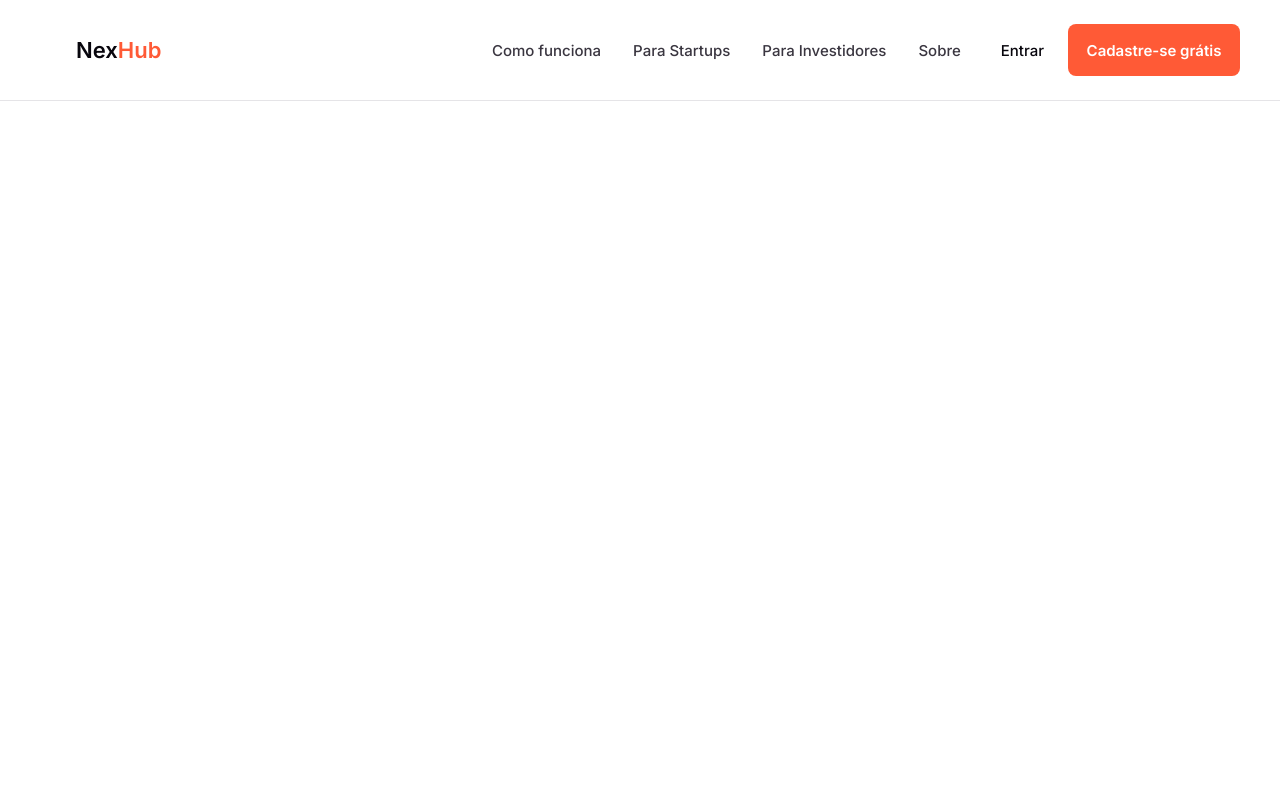
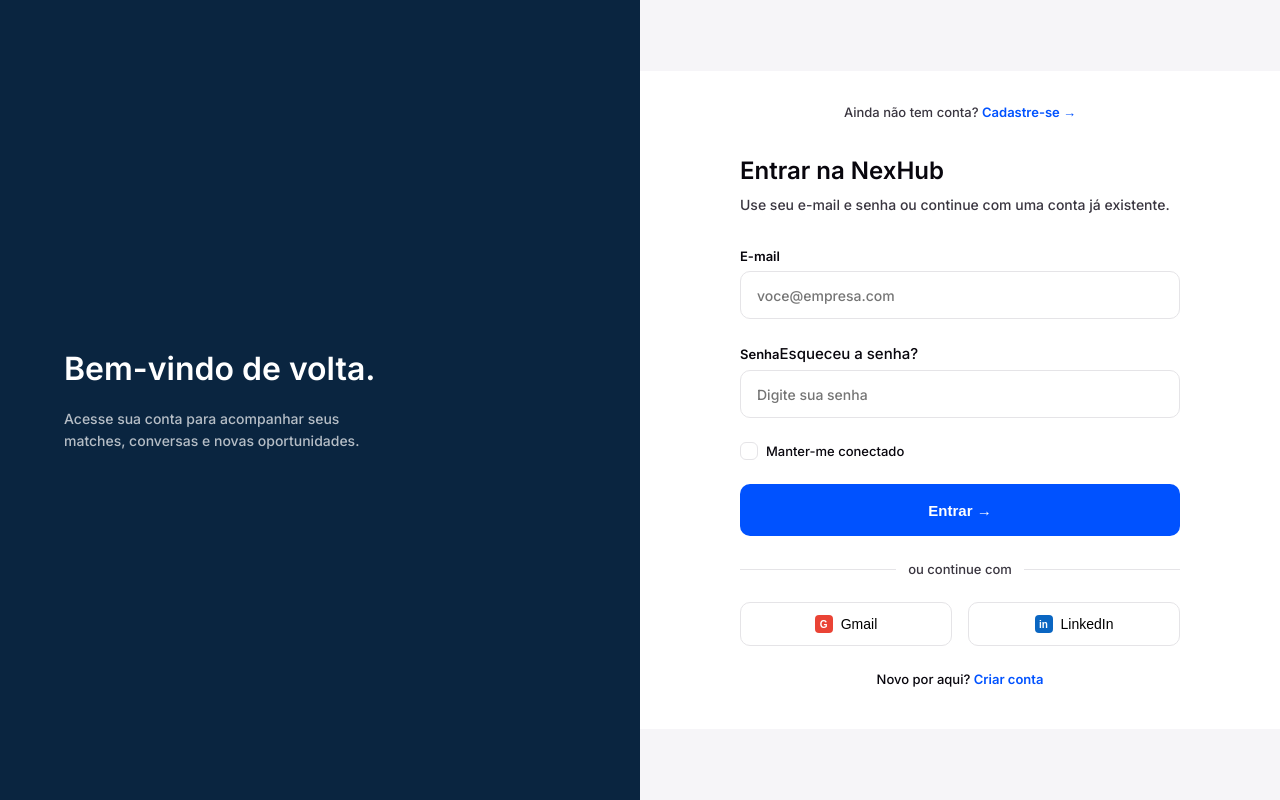
Before and after one commit to Andrewkaue10/Front_end_PI, a React (Vite) app in the folder Fron-pi/: page /login in a window 1280 px wide. Built offline with nearby package versions, Linux system fonts and the light colour scheme.

Commit message:
feat: tela de login criada

```diff
--- a/Fron-pi/src/App.jsx
+++ b/Fron-pi/src/App.jsx
@@ -7,10 +7,11 @@
 import ForgotPassword from './pages/ForgotPassword/ForgotPassword'
 import ResetPassword from './pages/ResetPassword/ResetPassword'
 import './App.css'
+import Login from './pages/Login/login'
 
 function App() {
   const location = useLocation()
-  const hideNavbar = ['/esqueci-senha', '/redefinir-senha'].includes(location.pathname)
+  const hideNavbar = ['/esqueci-senha', '/redefinir-senha', '/login'].includes(location.pathname)
   return (
     <>
       {!hideNavbar && <Navbar />}
@@ -18,6 +19,7 @@
         <Route path="/" element={<Home />} />
         <Route path="/esqueci-senha" element={<ForgotPassword />} />
         <Route path="/redefinir-senha" element={<ResetPassword />} />
+        <Route path="/login" element={<Login />} />
         <Route path="/feed" element={<Feed />} />
         <Route path="/cadastro/investidor" element={<SignupInvestor />} />
         <Route path="/cadastro/startup" element={<SignupStartup />} />
--- /dev/null
+++ b/Fron-pi/src/pages/Login/Login.css
@@ -0,0 +1,80 @@
+.login-page {
+  display: grid;
+  grid-template-columns: 1fr 1fr;
+  grid-template-rows: minmax(0, 1fr);
+  height: 100svh;
+  overflow: hidden;
+}
+
+.login-page__visual {
+  background: #0A2540;
+  color: #ffffff;
+  display: flex;
+  flex-direction: column;
+  justify-content: center;
+  padding: 0 64px;
+}
+
+.login-page__visual h2 {
+  font-size: 32px;
+  font-weight: 700;
+  margin-bottom: 16px;
+}
+
+.login-page__visual p {
+  font-size: 14px;
+  line-height: 1.6;
+  color: rgba(255, 255, 255, 0.7);
+  max-width: 320px;
+}
+
+.login-page__form-side {
+  background: #f6f5f8;
+  display: flex;
+  flex-direction: column;
+  overflow-y: auto;
+}
+
+.login-page__panel {
+  width: 100%;
+  margin: auto 0;
+  background: #ffffff;
+  padding: 32px 24px 40px;
+  display: flex;
+  flex-direction: column;
+  align-items: center;
+}
+
+.login-page__top-link {
+  font-size: 13px;
+  color: var(--color-text-light);
+  margin-bottom: 32px;
+}
+
+.login-page__top-link a {
+  color: var(--color-accent);
+  font-weight: 600;
+}
+
+.login-page__form {
+  width: 100%;
+  max-width: 440px;
+}
+
+@media (max-width: 900px) {
+  .login-page {
+    grid-template-columns: 1fr;
+    grid-template-rows: auto;
+    height: auto;
+    min-height: 100svh;
+    overflow: visible;
+  }
+
+  .login-page__visual {
+    display: none;
+  }
+
+  .login-page__form-side {
+    background: #ffffff;
+  }
+}
--- /dev/null
+++ b/Fron-pi/src/pages/Login/Login.jsx
@@ -0,0 +1,107 @@
+import { useState } from 'react'
+import { Check } from 'lucide-react'
+import { Link, useNavigate } from 'react-router-dom'
+import '../../styles/forms.css'
+import './Login.css'
+
+function Login() {
+    const [error, setError] = useState(null)
+    const navigate = useNavigate()
+
+    const handleSubmit = (e) => {
+        e.preventDefault()
+        setError(null)
+
+        const form = new FormData(e.target)
+        const email = form.get('email')
+        const senha = form.get('senha')
+
+        const faltando = []
+        if (!email || !email.trim()) faltando.push('E-mail')
+        if (!senha || !senha.trim()) faltando.push('Senha')
+
+        if (faltando.length > 0) {
+            setError(`Preencha: ${faltando.join(', ')}.`)
+            return
+        }
+
+        // integrar com o back
+        navigate('/feed')
+    }
+
+    return (
+        <div className="theme-blue login-page">
+            <section className="login-page__visual">
+                <h2>Bem-vindo de volta.</h2>
+                <p>Acesse sua conta para acompanhar seus matches, conversas e novas oportunidades.</p>
+            </section>
+
+            <section className="login-page__form-side">
+                <div className="login-page__panel">
+                    <p className="login-page__top-link">
+                        Ainda não tem conta? <Link to="/cadastro/startup">Cadastre-se →</Link>
+                    </p>
+
+                    <form className="auth-form login-page__form" onSubmit={handleSubmit} noValidate>
+                        <h1>Entrar na NexHub</h1>
+                        <p className="auth-form__subtitle">
+                            Use seu e-mail e senha ou continue com uma conta já existente.
+                        </p>
+
+                        <div className="auth-form__field">
+                            <label htmlFor="email">E-mail</label>
+                            <input id="email" name="email" type="email" placeholder="voce@empresa.com" required />
+                        </div>
+
+                        <div className="auth-form__field">
+                            <div className="auth-form__field-header">
+                                <label htmlFor="senha">Senha</label>
+                                <Link to="/esqueci-senha" className="auth-form__forgot">
+                                    Esqueceu a senha?
+                                </Link>
+                            </div>
+                            <input id="senha" name="senha" type="password" placeholder="Digite sua senha" required />
+                        </div>
+
+                        <label className="auth-form__checkbox">
+                            <input type="checkbox" name="manterConectado" />
+                            <span className="checkbox-box">
+                                <Check size={12} strokeWidth={3} />
+                            </span>
+                            Manter-me conectado
+                        </label>
+
+                        {error && (
+                            <div className="form-alert" role="alert">
+                                {error}
+                            </div>
+                        )}
+
+                        <button type="submit" className="auth-form__submit">
+                            Entrar →
+                        </button>
+
+                        <div className="auth-form__divider">ou continue com</div>
+
+                        <div className="auth-form__social">
+                            <button type="button">
+                                <span className="social-icon social-icon--google">G</span>
+                                Gmail
+                            </button>
+                            <button type="button">
+                                <span className="social-icon social-icon--linkedin">in</span>
+                                LinkedIn
+                            </button>
+                        </div>
+
+                        <p className="auth-form__bottom-link">
+                            Novo por aqui? <Link to="/cadastro/startup">Criar conta</Link>
+                        </p>
+                    </form>
+                </div>
+            </section>
+        </div>
+    )
+}
+
+export default Login
--- a/Fron-pi/src/pages/SignupStartup/SignupStartup.jsx
+++ b/Fron-pi/src/pages/SignupStartup/SignupStartup.jsx
@@ -1,6 +1,6 @@
 import { useState } from 'react'
 import { Check } from 'lucide-react'
-import { Link } from 'react-router-dom'
+import { Link, useNavigate } from 'react-router-dom'
 import { formatPhone } from '../../utils/formatPhone'
 import AuthLayout from '../../components/AuthLayout/AuthLayout'
 import PillGroup from '../../components/PillGroup/PillGroup'
@@ -10,15 +10,63 @@
 const SETORES = ['Fintech', 'Healthtech', 'Edtech', 'SaaS', 'IA', 'Mobilidade', 'E-commerce', 'Outros']
 const CAPTACOES = ['Até R$500k', 'R$500k - 2M', 'R$2M - 10M', 'Acima de R$10M']
 
+const LABELS = {
+    nome: 'Nome completo',
+    email: 'E-mail profissional',
+    senha: 'Senha',
+    confirmarSenha: 'Confirmar senha',
+    startup: 'Nome da startup',
+    telefone: 'Telefone',
+}
+
 function SignupStartup() {
     const [estagio, setEstagio] = useState('MVP')
     const [setores, setSetores] = useState(['SaaS', 'IA'])
     const [captacao, setCaptacao] = useState('R$500k - 2M')
     const [telefone, setTelefone] = useState('')
+    const [error, setError] = useState(null)
+    const navigate = useNavigate()
 
     const handleSubmit = (e) => {
         e.preventDefault()
-        // vai integrar com o back
+        setError(null)
+
+        const form = new FormData(e.target)
+        const campos = {
+            nome: form.get('nome'),
+            email: form.get('email'),
+            senha: form.get('senha'),
+            confirmarSenha: form.get('confirmarSenha'),
+            startup: form.get('startup'),
+            telefone: form.get('telefone'),
+        }
+
+        const faltando = Object.entries(campos)
+            .filter(([, valor]) => !valor || !valor.trim())
+            .map(([campo]) => LABELS[campo])
+
+        if (!estagio) faltando.push('Estágio da startup')
+        if (setores.length === 0) faltando.push('Setor de atuação')
+        if (!captacao) faltando.push('Quanto pretende captar')
+
+        if (faltando.length > 0) {
+            setError(`Preencha: ${faltando.join(', ')}.`)
+            return
+        }
+
+        if (campos.senha !== campos.confirmarSenha) {
+            setError('As senhas não coincidem.')
+            return
+        }
+
+        if (!form.get('termos')) {
+            setError('Você precisa concordar com os Termos de Uso.')
+            return
+        }
+
+        // integrar com o back
+        // Placeholder: ainda não existe a área logada da startup (feed de investidores)
+        navigate('/login')
     }
 
     return (
@@ -29,7 +77,7 @@
             overlaySubtitle="Mostre seu potencial para investidores alinhados ao seu setor e estágio, sem depender só de indicações."
             topLinkHref="/login"
         >
-            <form className="auth-form" onSubmit={handleSubmit}>
+            <form className="auth-form" onSubmit={handleSubmit} noValidate>
                 <h1>Cadastre sua startup</h1>
                 <p className="auth-form__subtitle">
                     Conte um pouco sobre seu negócio para começarmos a conectar você a investidores certos.
@@ -38,33 +86,33 @@
                 <div className="auth-form__row">
                     <div className="auth-form__field">
                         <label htmlFor="nome">Nome completo</label>
-                        <input id="nome" type="text" placeholder="Ex: João Pereira" />
+                        <input id="nome" name="nome" type="text" placeholder="Ex: João Pereira" required />
                     </div>
                     <div className="auth-form__field">
                         <label htmlFor="email">E-mail profissional</label>
-                        <input id="email" type="email" placeholder="voce@suastartup.com" />
+                        <input id="email" name="email" type="email" placeholder="voce@suastartup.com" required />
                     </div>
                 </div>
 
                 <div className="auth-form__row">
                     <div className="auth-form__field">
                         <label htmlFor="senha">Senha</label>
-                        <input id="senha" type="password" placeholder="Mínimo 8 caracteres" />
+                        <input id="senha" name="senha" type="password" placeholder="Mínimo 8 caracteres" required />
                     </div>
                     <div className="auth-form__field">
                         <label htmlFor="confirmar-senha">Confirmar senha</label>
-                        <input id="confirmar-senha" type="password" placeholder="Repita a senha" />
+                        <input id="confirmar-senha" name="confirmarSenha" type="password" placeholder="Repita a senha" required />
                     </div>
                 </div>
 
                 <div className="auth-form__row">
                     <div className="auth-form__field">
                         <label htmlFor="startup">Nome da startup</label>
-                        <input id="startup" type="text" placeholder="Ex: Colheita Digital" />
+                        <input id="startup" name="startup" type="text" placeholder="Ex: Colheita Digital" required />
                     </div>
                     <div className="auth-form__field">
                         <label htmlFor="pitch">Site / Pitch deck (opcional)</label>
-                        <input id="pitch" type="text" placeholder="Link do site ou deck" />
+                        <input id="pitch" name="pitchDeck" type="text" placeholder="Link do site ou deck" />
                     </div>
                 </div>
 
@@ -105,9 +153,22 @@
                     Concordo com os Termos de Uso e a Política de Privacidade
                 </label>
 
+                {error && (
+                    <div className="form-alert" role="alert">
+                        {error}
+                    </div>
+                )}
+
                 <button type="submit" className="auth-form__submit">
                     Cadastrar minha startup →
                 </button>
+
+                <div className="auth-form__divider">ou continue com</div>
+
+                <div className="auth-form__social">
+                    <button type="button">Google</button>
+                    <button type="button">LinkedIn</button>
+                </div>
 
                 <p className="auth-form__bottom-link">
                     É um investidor? <Link to="/cadastro/investidor">Cadastre-se aqui</Link>
--- a/Fron-pi/src/styles/forms.css
+++ b/Fron-pi/src/styles/forms.css
@@ -149,6 +149,10 @@
 }
 
 .auth-form__social button {
+    display: flex;
+    align-items: center;
+    justify-content: center;
+    gap: 8px;
     flex: 1;
     height: 44px;
     border-radius: 10px;
@@ -202,3 +206,23 @@
 .form-alert::before {
     font-size: 14px;
 }
+
+.social-icon {
+    width: 18px;
+    height: 18px;
+    border-radius: 4px;
+    display: flex;
+    align-items: center;
+    justify-content: center;
+    color: #ffffff;
+    font-size: 10px;
+    font-weight: 700;
+}
+
+.social-icon--google {
+    background: #EA4335;
+}
+
+.social-icon--linkedin {
+    background: #0A66C2;
+}
```
Lines whose indentation alone changed are shown as unchanged.
